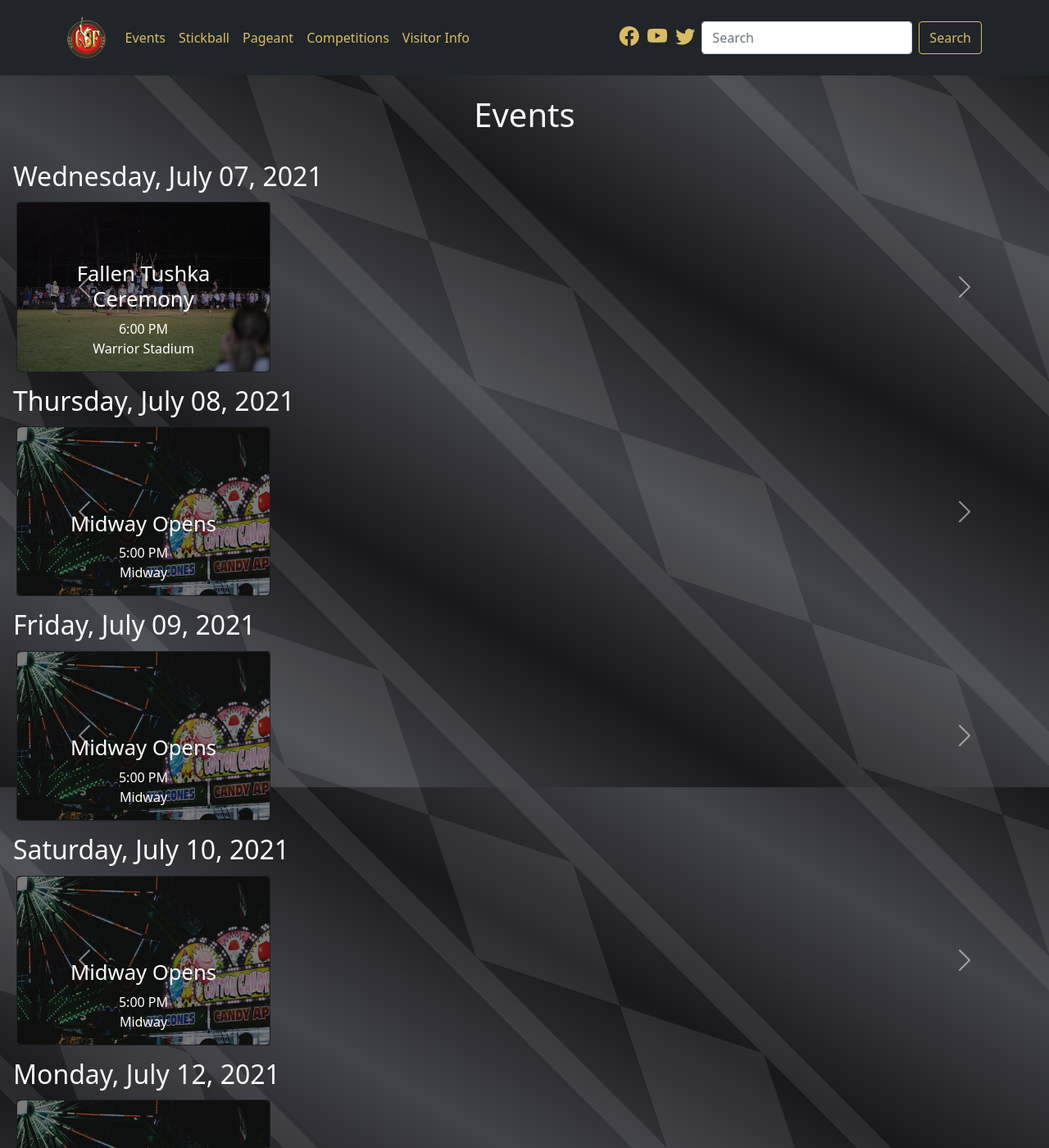
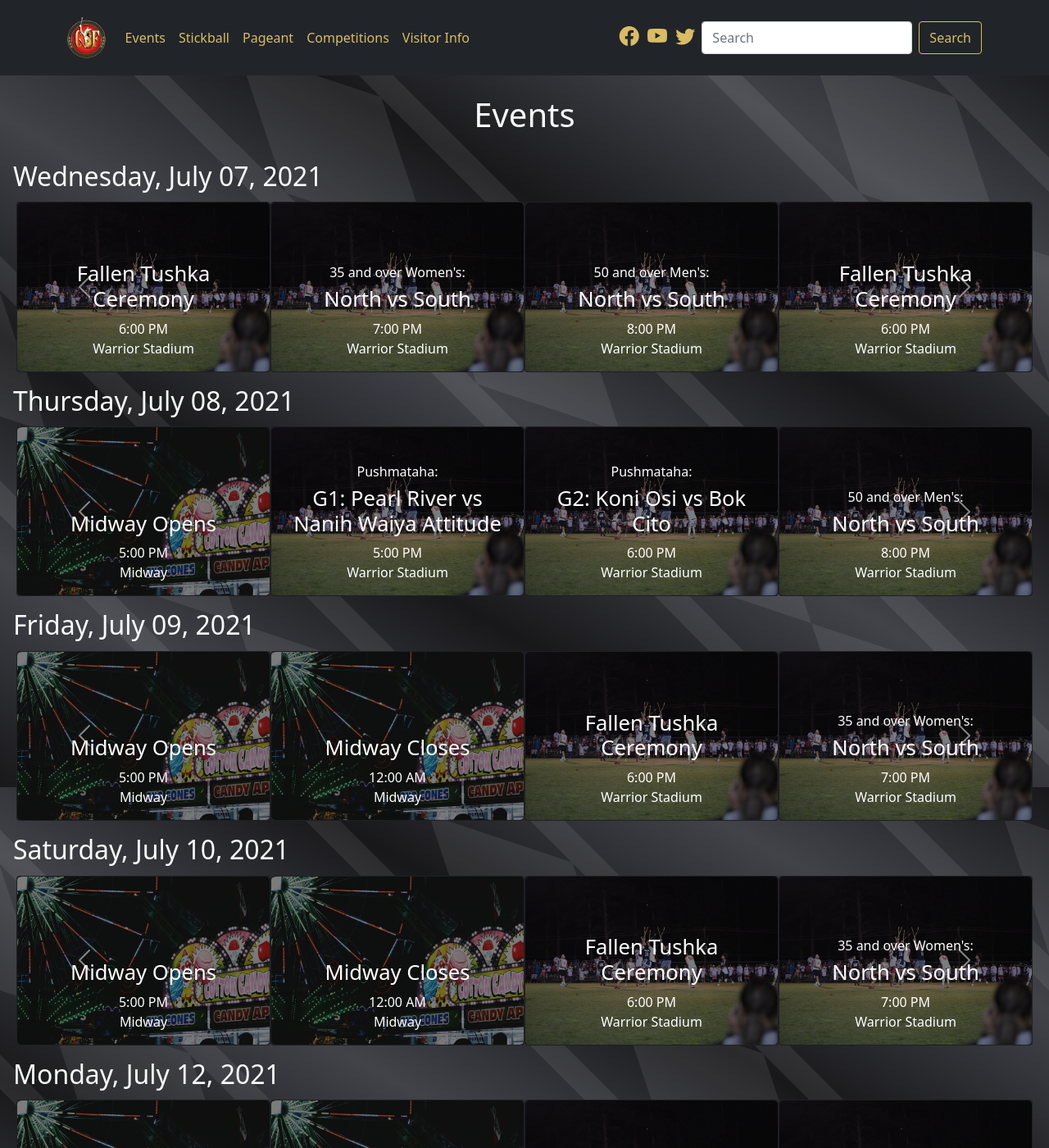
Before and after one commit to smattera/smattera.github.io, a Jekyll site: the page built from events/index.md, in a window 1280 px wide and 1400 px high. Shown: the whole window at 82% size. Built offline with Jekyll 4.4.1, drawn with Linux system fonts in a browser that asks for light colours; nearby versions of some CDN libraries; some of the changed lines change nothing that is shown; some of the changed text lies outside the part shown.

Commit message:
Update footer.html and events.html

```diff
--- a/_includes/event-card.html
+++ b/_includes/event-card.html
@@ -1,4 +1,4 @@
-<div class="carousel-item carousel-event-item {{ include.class }}">
+<div class="carousel-item {{ include.class }}">
   <div class="col-md-3">
     <div class="card bg-dark text-white">
       <img src="/assets/img/{{ include.file }}.jpg" alt="{{ include.alt }}" class="img-fluid rounded-3" style="filter: brightness(50%)">
--- a/_includes/events.html
+++ b/_includes/events.html
@@ -4,7 +4,7 @@
 
     <h2 class="pt-3 pb-1 ms-2 text-start">Wednesday, July 07, 2021</h2>
     <div class="row mx-auto my-auto justify-content-center px-0">
-      <div id="dayOneCarousel" class="carousel carousel-event slide" data-bs-interval="false">
+      <div id="dayOneCarousel" class="carousel slide" data-bs-interval="false">
         <div class="carousel-inner">
           {% include event-card.html
             file="stickball2"
--- a/_includes/footer.html
+++ b/_includes/footer.html
@@ -2,7 +2,7 @@
     <div class="container px-0">
       <h1 class="pb-2">Thank You To Our Sponsors</h1>
       <div class="row mx-auto my-auto justify-content-center px-0">
-        <div id="sponsorCarousel" class="carousel carousel-sponsor slide">
+        <div id="sponsorCarousel" class="carousel carousel slide">
           <div class="carousel-inner" role="listbox">
 
             {% include sponsors.html level="platinum" url="https://www.pearlriverresort.com" file="pearlriver2" alt="Pearl River Resort" class="active"%}
--- a/_includes/sponsors.html
+++ b/_includes/sponsors.html
@@ -1,4 +1,4 @@
- <div class="carousel-item carousel-sponsor-item {{ include.class }}">
+ <div class="carousel-item {{ include.class }}">
     <div class="col-md-3">
       <a href="{{ include.url }}" target="_blank">
         <div class="card card-gold-border opaque">
--- a/assets/js/bt5carousel.js
+++ b/assets/js/bt5carousel.js
@@ -1,31 +1,15 @@
-let items = document.querySelectorAll('.carousel-sponsor .carousel-sponsor-item')
+let items = document.querySelectorAll('.carousel .carousel-item')
 
 items.forEach((el) => {
     const minPerSlide = 4
-    let nextSponsor = el.nextElementSibling
+    let next = el.nextElementSibling
     for (var i=1; i<minPerSlide; i++) {
-        if (!nextSponsor) {
+        if (!next) {
             // wrap carousel by using first child
-        	nextSponsor = items[0]
+        	next = items[0]
       	}
-        let cloneSponsorChild = next.cloneNode(true)
-        el.appendChild(cloneSponsorChild.children[0])
-        nextSponsor = nextSponsor.nextElementSibling
+        let cloneChild = next.cloneNode(true)
+        el.appendChild(cloneChild.children[0])
+        next = next.nextElementSibling
     }
 })
-
-let itemsEvent = document.querySelectorAll('.carousel-event .carousel-event-item')
-
-itemsEvent.forEach((elEvent) => {
-    const minPerSlide = 4
-    let nextEvent = elEvent.nextElementSibling
-    for (var j=1; j<minPerSlide; j++) {
-        if (!nextEvent) {
-            // wrap carousel by using first child
-        	nextEvent = itemsEvent[0]
-      	}
-        let cloneEventChild = nextEvent.cloneNode(true)
-        elEvent.appendChild(cloneEventChild.children[0])
-        nextEvent = nextEvent.nextElementSibling
-    }
-})
```
